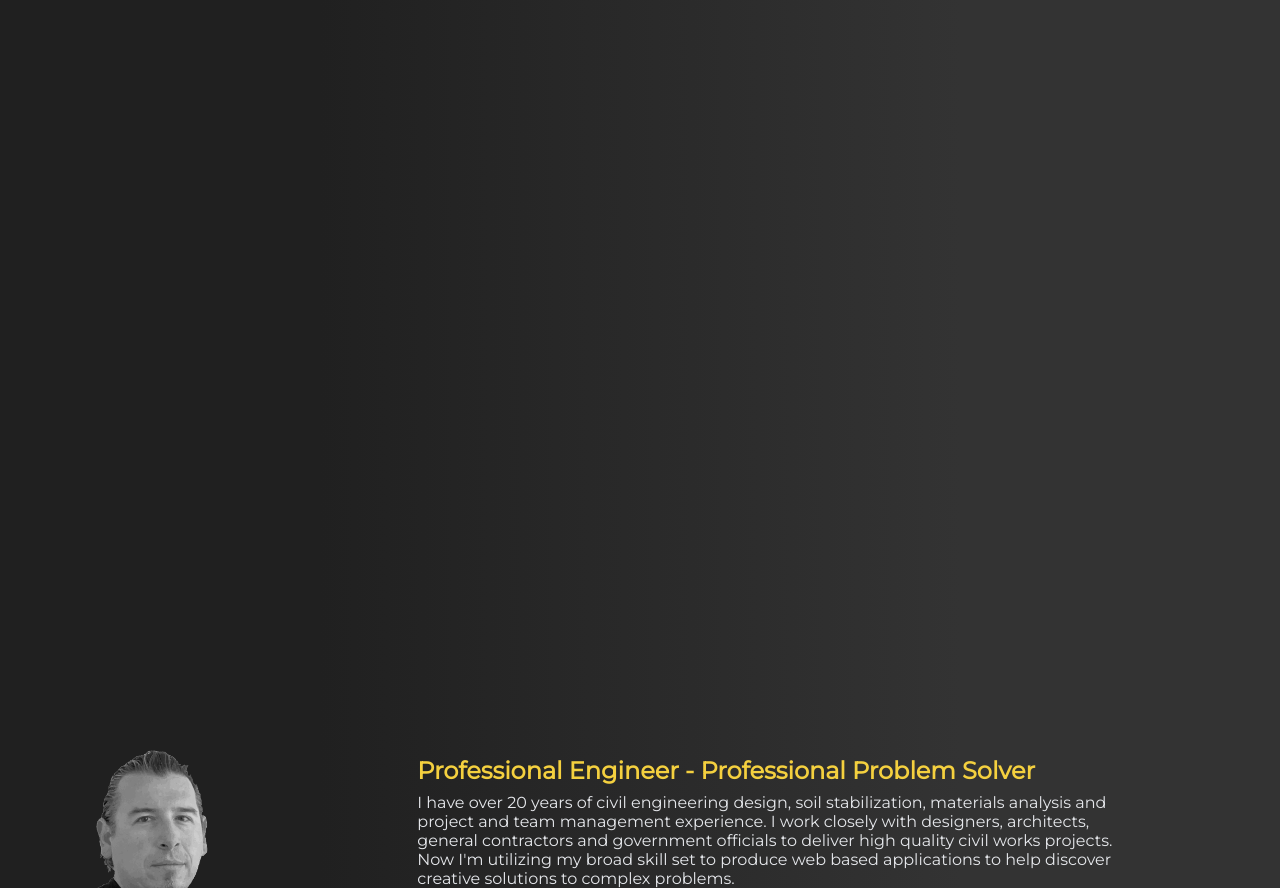
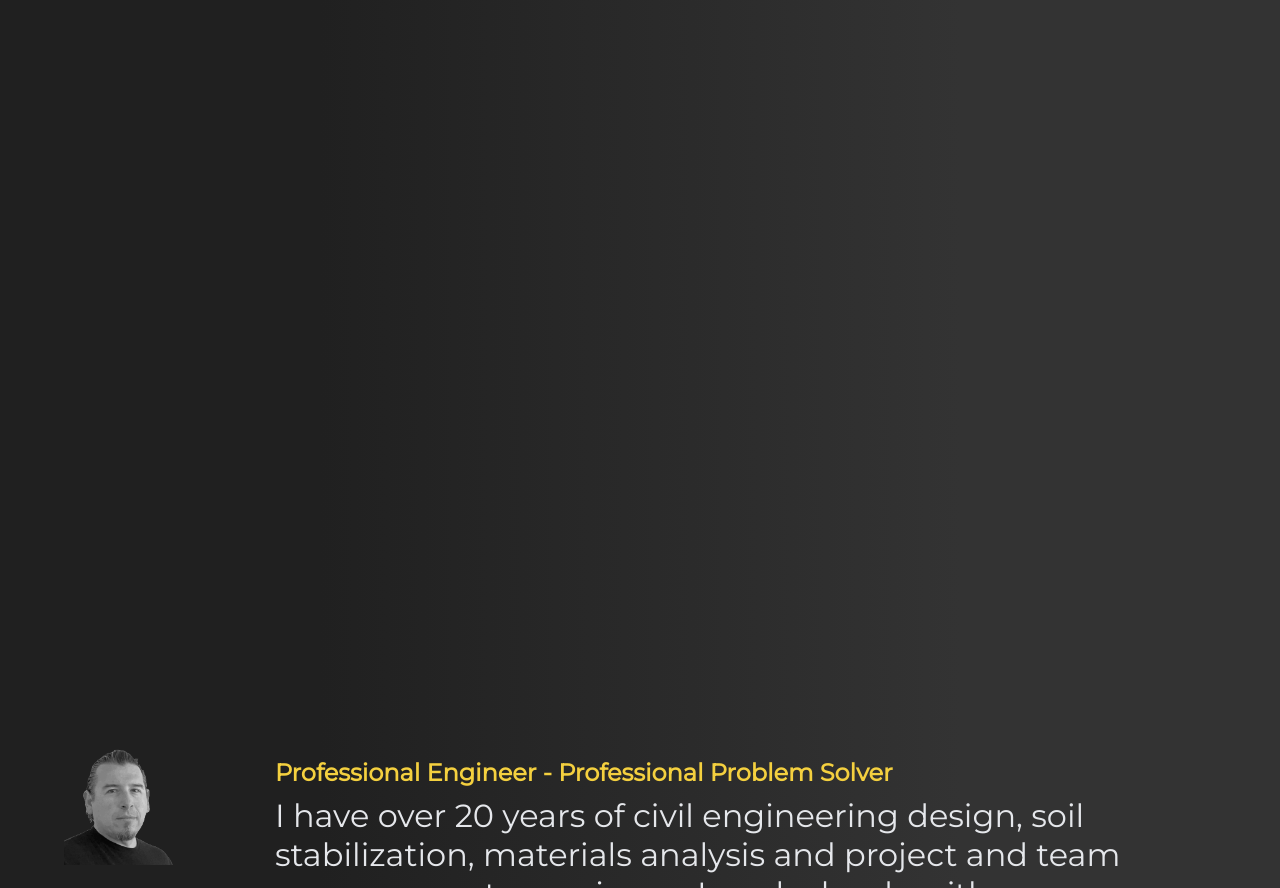
Before and after one commit to Horner-J/homepage, a plain HTML site: page index.html in a window 1280 px wide. Shown: the part 64-952 px from the top of the page. Drawn offline with Linux system fonts and the light colour scheme.

Commit message:
Adding responsive design elements

```diff
--- a/styles/style.css
+++ b/styles/style.css
@@ -69,18 +69,18 @@
 } */
 
 .hero-text h2 {
-  font-size: 1.5em;
+  font-size: 1.5rem;
   color: var(--light-text);
   font-weight: bolder;
 }
 .hero-text > p:hover {
   color: var(--light-text);
   /* font-size: 18px; */
-  transition: 150ms;
+  transition: 1s;
 
 }
 .hero-text p {
-  font-size: 1em;
+  font-size: 1rem;
   color: var(--grey-text);
 }
 
@@ -235,3 +235,10 @@
 .fa-envelope:hover {
 	background-color: var(--light-text);
 }
+
+@media (min-width: 1200px) {
+	.hero-text > p {
+		font-size: 2rem;
+	}
+
+}
```
